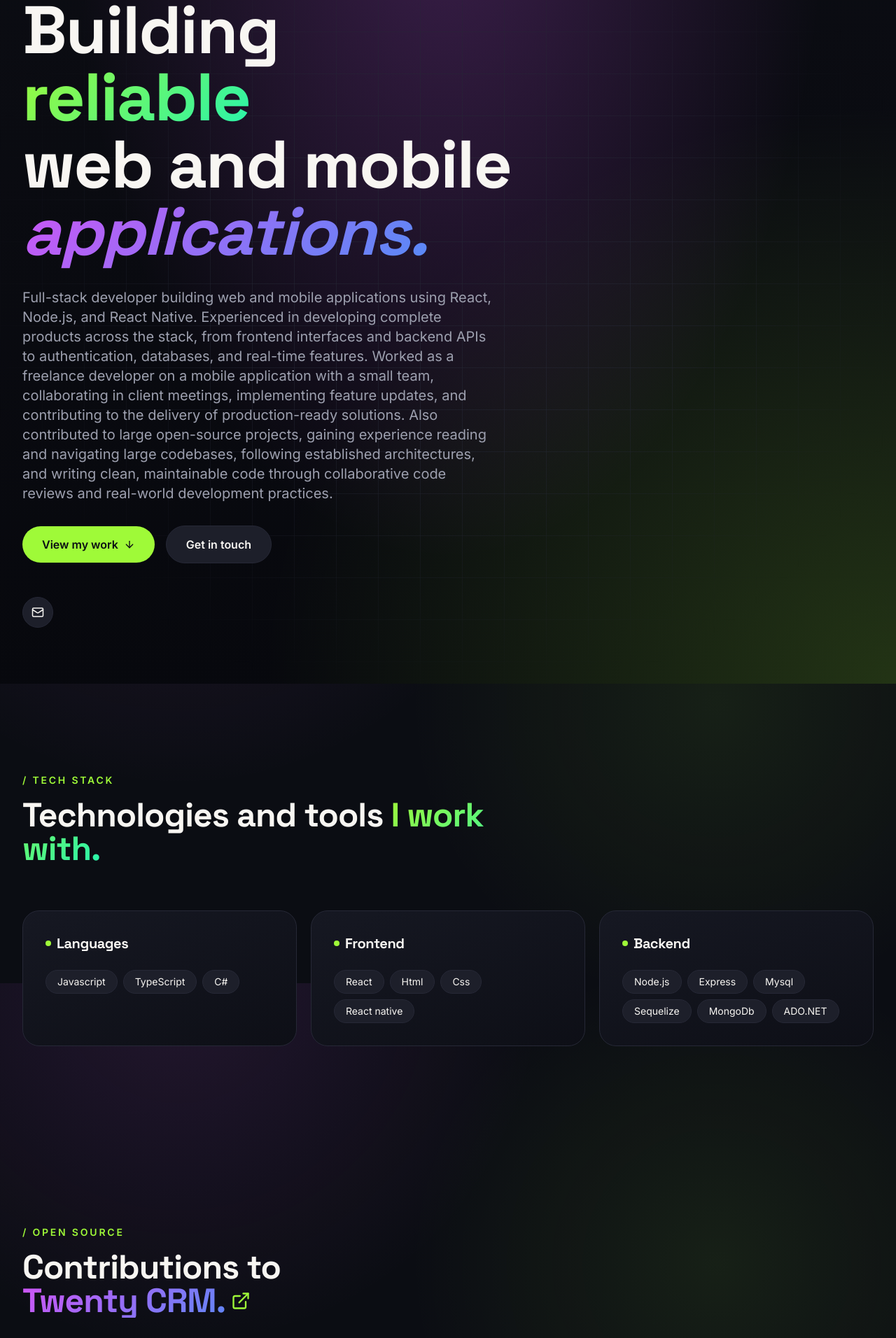
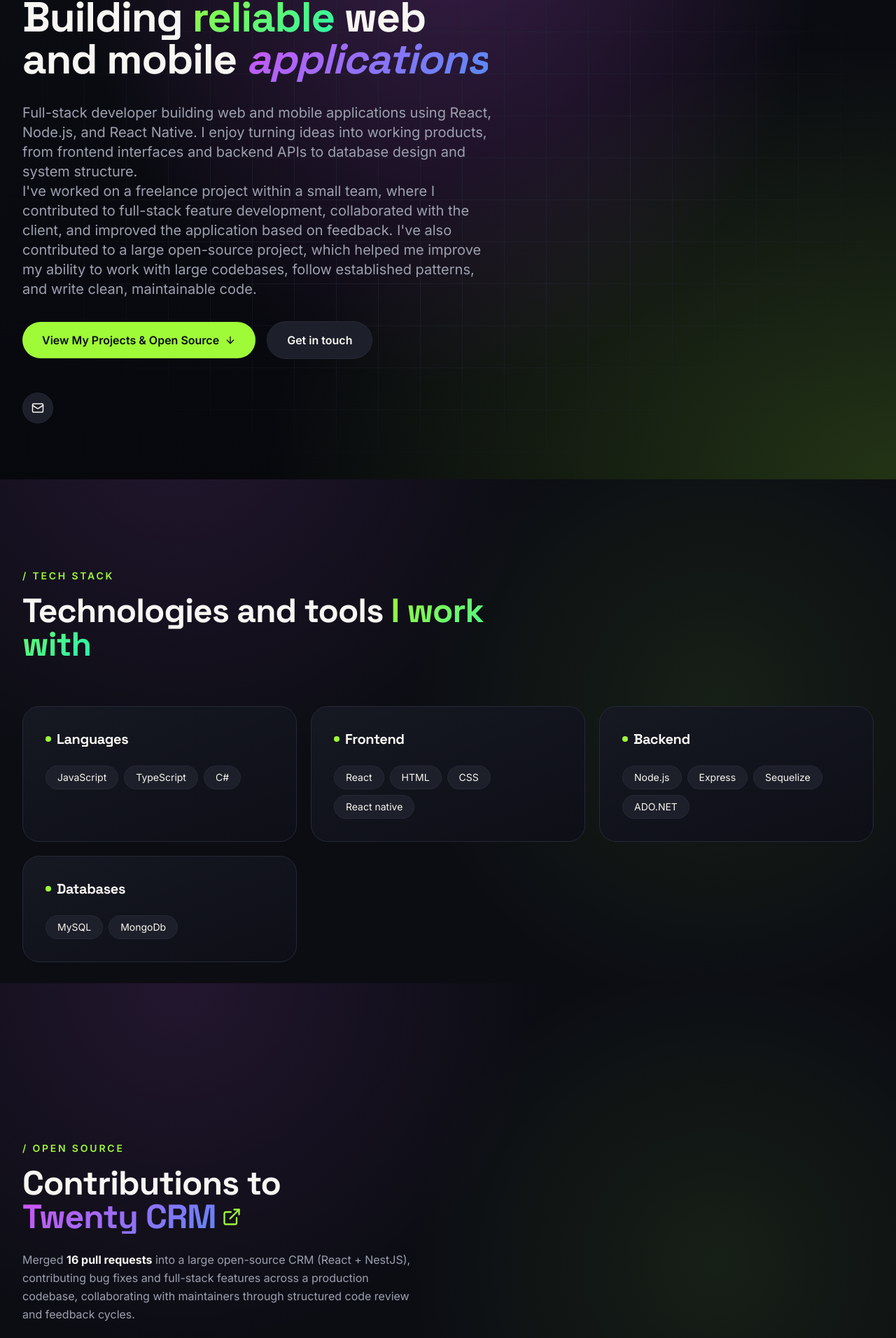
Before and after one commit to omarNaifer12/portfolio, a React (Vite) app in the folder frontend/: page / in a window 1280 px wide. Shown: the part 195-2107 px from the top of the page at 70% size. Built offline with nearby package versions, Linux system fonts and the light colour scheme.

Commit message:
fix descriptions

```diff
--- a/frontend/src/components/portfolio/Contact.tsx
+++ b/frontend/src/components/portfolio/Contact.tsx
@@ -18,8 +18,7 @@ export const Contact = () => {
               <span className="text-gradient">Let's build it together.</span>
             </h2>
             <p className="text-lg text-muted-foreground">
-              I'm currently taking on new freelance and full-time opportunities. Drop me a line and
-              I'll get back within 24 hours.
+            I'm open to new opportunities. Feel free to reach out — I'll respond within 24 hours.
             </p>
             <div className="flex flex-wrap items-center justify-center gap-4 pt-4">
               <a
--- a/frontend/src/components/portfolio/Hero.tsx
+++ b/frontend/src/components/portfolio/Hero.tsx
@@ -12,31 +12,26 @@ export const Hero = () => {
         <div className="md:col-span-8 space-y-8">
           <div className="inline-flex items-center gap-2 rounded-full border border-border bg-secondary/60 px-4 py-1.5 text-xs font-medium">
             <span className="h-2 w-2 rounded-full bg-primary animate-pulse" />
-            Available for freelance & full-time
+            Available for new opportunities
           </div>
 
-          <h1 className="text-5xl sm:text-6xl md:text-7xl lg:text-8xl font-bold leading-[0.95]">
+          <h1 className="text-3xl sm:text-4xl md:text-5xl lg:text-6xl font-bold leading-[0.95]">
             Building
-            <br />
-            <span className="text-gradient">reliable </span>
-            <br />
-            web and mobile <span className="text-gradient-violet italic"> applications.</span>
+            <span className="text-gradient"> reliable </span>
+            web <br/> and mobile <span className="text-gradient-violet italic"> applications</span>
           </h1>
 
           <p className="text-lg md:text-xl text-muted-foreground max-w-2xl">
-            Full-stack developer building web and mobile applications using React, Node.js, and React Native. Experienced in developing complete products across the stack, from frontend interfaces and backend APIs to authentication, databases, and real-time features.
+           Full-stack developer building web and mobile applications using React, Node.js, and React Native. I enjoy turning ideas into working products, from frontend interfaces and backend APIs to database design and system structure. <br></br>
 
-Worked as a freelance developer on a mobile application with a small team, collaborating in client meetings, implementing feature updates, and contributing to the delivery of production-ready solutions.
-
-Also contributed to large open-source projects, gaining experience reading and navigating large codebases, following established architectures, and writing clean, maintainable code through collaborative code reviews and real-world development practices.
-          </p>
+I've worked on a freelance project within a small team, where I contributed to full-stack feature development, collaborated with the client, and improved the application based on feedback. I've also contributed to a large open-source project, which helped me improve my ability to work with large codebases, follow established patterns, and write clean, maintainable code.          </p>
 
           <div className="flex flex-wrap items-center gap-4">
             <a
-              href="#projects"
+              href="#opensource"
               className="inline-flex items-center gap-2 rounded-full bg-primary px-7 py-3.5 font-semibold text-primary-foreground hover:shadow-glow transition-all hover:-translate-y-0.5"
             >
-              View my work <ArrowDown size={16} />
+              View My Projects & Open Source <ArrowDown size={16} />
             </a>
             <a
               href="#contact"
--- a/frontend/src/components/portfolio/OpenSource.tsx
+++ b/frontend/src/components/portfolio/OpenSource.tsx
@@ -58,15 +58,16 @@ export const OpenSource = () => {
     rel="noreferrer"
     className="text-gradient-violet inline-flex items-center gap-2 hover:opacity-80 transition-opacity"
   >
-    Twenty CRM.
+    Twenty CRM
     <ExternalLink size={28} className="text-primary" />
   </a>
 </h2>
           </div>
           <p className="text-muted-foreground max-w-xl leading-relaxed">
-            Merged <strong className="text-foreground">16 pull requests</strong> into a
-            production-scale open-source CRM — resolving bugs, building full-stack features, and
-            iterating through maintainer code reviews across a large React &amp; NestJS codebase.
+            Merged <strong className="text-foreground">16 pull requests</strong>  into a
+            large open-source CRM (React + NestJS), contributing bug fixes and full-stack features
+            across a production codebase, collaborating with maintainers
+            through structured code review and feedback cycles.
           </p>
         </div>
 
--- a/frontend/src/components/portfolio/Projects.tsx
+++ b/frontend/src/components/portfolio/Projects.tsx
@@ -7,7 +7,7 @@ import { doctorAppointmentsImages, foodDeliveryImages, khademnyImages, licenseSc
 type Project = {
   title: string;
   description: string;
-  longDescription: string;
+  longDescription: string[];
   tags: string[];
   github: string;
   live: string;
@@ -15,20 +15,20 @@ type Project = {
   videoUrl: string;
   videoType: "mp4" | "youtube";
 };
-// const drivingLicense:string[]=[
-//   "Implemented the complete driving license lifecycle workflow, including application submission, mandatory test phases, license issuance, renewals, replacements, and detained license handling.",
-// "Designed and implemented a layered (3-tier) architecture consisting of Presentation (React), Business Logic, and Data Access layers.",
-// "Developed and maintained RESTful APIs in C# to handle core system operations.",
-// "Built React.js user interfaces with Redux state management, and created reusable frontend components."
-// ]
+
 const projects: Project[] = [
   {
     title: "Driving License Management System",
     description:
-      "A full-stack system that digitizes and manages driving license workflows, from testing to issuance and renewal.",
+      "Full-stack project simulating a driving license management workflow using a structured 3-tier architecture.",
     longDescription:
-      "Converted a desktop application built with a 3-tier architecture into a modern web application. The system manages the complete driving license lifecycle, including user registration, mandatory testing phases, license issuance, and international license applications. It also supports license renewals, replacements for lost or damaged licenses, and handling detained licenses with structured release workflows. Built with a focus on clean architecture, maintainability, and smooth user experience.",
-    tags: ["React", "Redux", "C#", "ADO.NET", "SQL Server"],
+      [
+  `Built workflow for obtaining a local driving license through appointment scheduling and mandatory testing phases, with progression to international license applications.`,
+`Implemented license renewal, replacement (lost or damaged), and detained license release workflows.`,
+"Developed administrative features for managing people, users, and license-related applications.",
+"Designed and applied a 3-tier architecture consisting of Presentation, Business Logic, and Data Access layers.",
+"Built reusable React.js components and managed application state using Redux."
+],    tags: ["React", "Redux", "C#", "ADO.NET", "SQL Server"],
         github: "https://github.com/omarNaifer12/Driving-License-Management",
     live: "https://nova.example.com",
     screenshots: licenseScreenshots,
@@ -36,12 +36,16 @@ const projects: Project[] = [
     videoType: "mp4"
   },
  {
-  title: "Khademny",
+  title: "Khademni",
   description:
-    "A mobile platform that connects users with laborers and service providers, featuring job posting, real-time messaging, notifications, and appointment management.",
+    "A team-built mobile application connecting users with laborers and service providers across multiple service categories.",
 
   longDescription:
-    "Developed a full-stack mobile application that connects users with laborers and service providers across different fields such as electrical work, plumbing, mechanics, and home maintenance. Users can create job posts requesting services, browse laborer profiles, communicate through real-time messaging, and rate laborers based on completed work. Laborers can create and manage their own profiles, search for available jobs, receive real-time notifications about new opportunities, manage appointments, and interact directly with users through an integrated chat system.",
+    [`Created laborer profiles that allow users to search for jobs, receive real-time notifications about job opportunities, and manage appointments from their accounts`,
+`Implemented a rating system for users to evaluate laborers and a job posting feature for service requests.`,
+`Integrated a real-time messaging feature for seamless communication between users and laborers.`
+
+    ],
 
   tags: ["React Native", "Node.js", "Express.js", "MySQL","JWT","Socket.IO"],
 
@@ -59,10 +63,15 @@ const projects: Project[] = [
   title: "Doctor-Appointments-Booking-System",
 
   description:
-    "Full-stack doctor appointment booking platform with multi-role authentication and flexible payment options.",
+    "Full-stack doctor appointment booking platform with multi-user authentication and flexible payment options.",
 
   longDescription:
-    "A complete MERN stack doctor appointment booking system built for hospitals and clinics. Patients can register, book appointments, manage schedules, and choose between online PayPal payments or on-site payment methods. Doctors can manage appointments, update profiles, and track earnings through a dedicated dashboard. Admins can oversee doctors, appointments, and platform operations through a secure admin panel. The application features role-based authentication, responsive UI, and appointment management dashboards for patients, doctors, and administrators.",
+  [`Built a multi-user system for Patients, Doctors, and Admins with JWT-based authentication and protected routes.`,
+`Enabled patients to register, browse doctors, book appointments, and manage their schedules.`,
+`Integrated flexible payment options including PayPal online payments and on-site payment support.`,
+`Implemented appointment management system for doctors with profile updates, scheduling, and booking control.`,
+
+`Developed an admin dashboard to manage users, doctors, and overall system operations.`],
 
   tags: [
     "React.js",
@@ -71,6 +80,7 @@ const projects: Project[] = [
     "MongoDB",
     "JWT",
     "PayPal",
+
   ],
 
   github: "https://github.com/omarNaifer12/Doctor-Appointments-Booking-System#",
@@ -87,11 +97,12 @@ const projects: Project[] = [
   title: "Food Delivery",
 
   description:
-    "Full-stack food ordering platform with authentication, cart system, and Stripe payment integration.",
+    "Full-stack food ordering web application with a cart system and Stripe payment integration.",
 
   longDescription:
-    "A complete full-stack food delivery web application built using the MERN stack. It includes a customer-facing website, an admin dashboard, and a secure backend API. Users can register, log in, browse food items, add products to a shopping cart, and place orders securely. The system supports Stripe payment integration for online checkout and also allows order tracking with real-time status updates managed by the admin panel. Admins can add, update, and manage food items as well as monitor all customer orders through a dedicated dashboard.",
-
+    [`Developed a food delivery app with features that allow users
+to  add food items to their cart and purchase them using payment integration.`,`Enabled admins to manage food items, track orders, and monitor
+deliveries.`],
   tags: [
     "React",
     "Node.js",
@@ -121,14 +132,10 @@ export const Projects = () => {
               / Projects
             </p>
             <h2 className="text-4xl md:text-5xl font-bold">
-              Recent <span className="text-gradient-violet">projects.</span>
+               Projects I've  <span className="text-gradient-violet">built</span>
             </h2>
           </div>
-          <p className="text-muted-foreground max-w-md">
-             Each card has links to the repo,
-            screenshots.
-            {/* and a video walkthrough. */}
-          </p>
+
         </div>
 
         <div className="space-y-10">
@@ -200,7 +207,14 @@ const ProjectCard = ({ project, index }: { project: Project; index: number }) =>
         </div>
         <h3 className="text-3xl md:text-4xl font-bold">{project.title}</h3>
         <p className="text-lg text-foreground/90">{project.description}</p>
-        <p className="text-muted-foreground leading-relaxed">{project.longDescription}</p>
+        <ul className="list-disc pl-5 space-y-2">
+ {
+  project.longDescription.map((desc:any)=>{
+    return <li>{desc}</li>
+  })
+
+        }
+        </ul>
 
         <div className="flex flex-wrap gap-2">
           {project.tags.map((t) => (
--- a/frontend/src/components/portfolio/Tech.tsx
+++ b/frontend/src/components/portfolio/Tech.tsx
@@ -1,15 +1,19 @@
 const stacks = [
   {
     title: "Languages",
-    items: ["Javascript", "TypeScript", "C#"],
+    items: ["JavaScript", "TypeScript", "C#"],
   },
   {
     title: "Frontend",
-    items: ["React","Html","Css","React native"],
+    items: ["React","HTML","CSS","React native"],
   },
   {
     title: "Backend",
-    items: ["Node.js", "Express", "Mysql", "Sequelize", "MongoDb","ADO.NET"],
+    items: ["Node.js", "Express", "Sequelize","ADO.NET"],
+  },
+  {
+    title: "Databases",
+    items: ["MySQL", "MongoDb"],
   },
   // {
   //   title: "Tools & Cloud",
@@ -26,7 +30,7 @@ export const Tech = () => {
             / tech stack
           </p>
           <h2 className="text-4xl md:text-5xl font-bold">
-            Technologies and tools  <span className="text-gradient">I work with.</span>
+            Technologies and tools  <span className="text-gradient">I work with</span>
           </h2>
         </div>
 
--- a/frontend/src/pages/Index.tsx
+++ b/frontend/src/pages/Index.tsx
@@ -1,6 +1,6 @@
 import { Navbar } from "@/components/portfolio/Navbar";
 import { Hero } from "@/components/portfolio/Hero";
-import { About } from "@/components/portfolio/About";
+// import { About } from "@/components/portfolio/About";
 import { Tech } from "@/components/portfolio/Tech";
 import { Projects } from "@/components/portfolio/Projects";
 import { Contact } from "@/components/portfolio/Contact";
@@ -11,6 +11,7 @@ const Index = () => {
     <main className="min-h-screen">
       <Navbar />
       <Hero />
+      {/* <About/> */}
       <Tech />
       <OpenSource/>
       <Projects />
```
